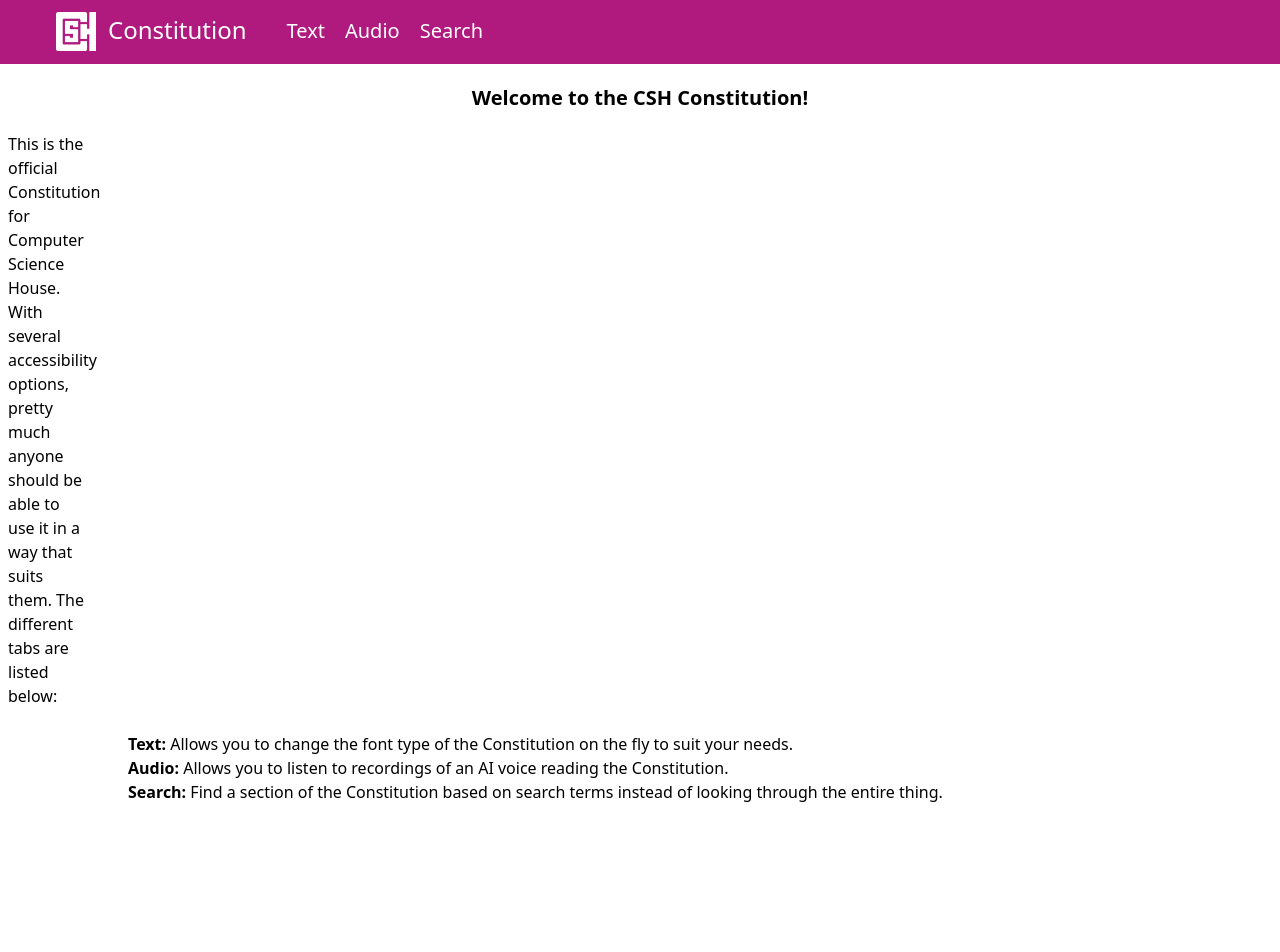
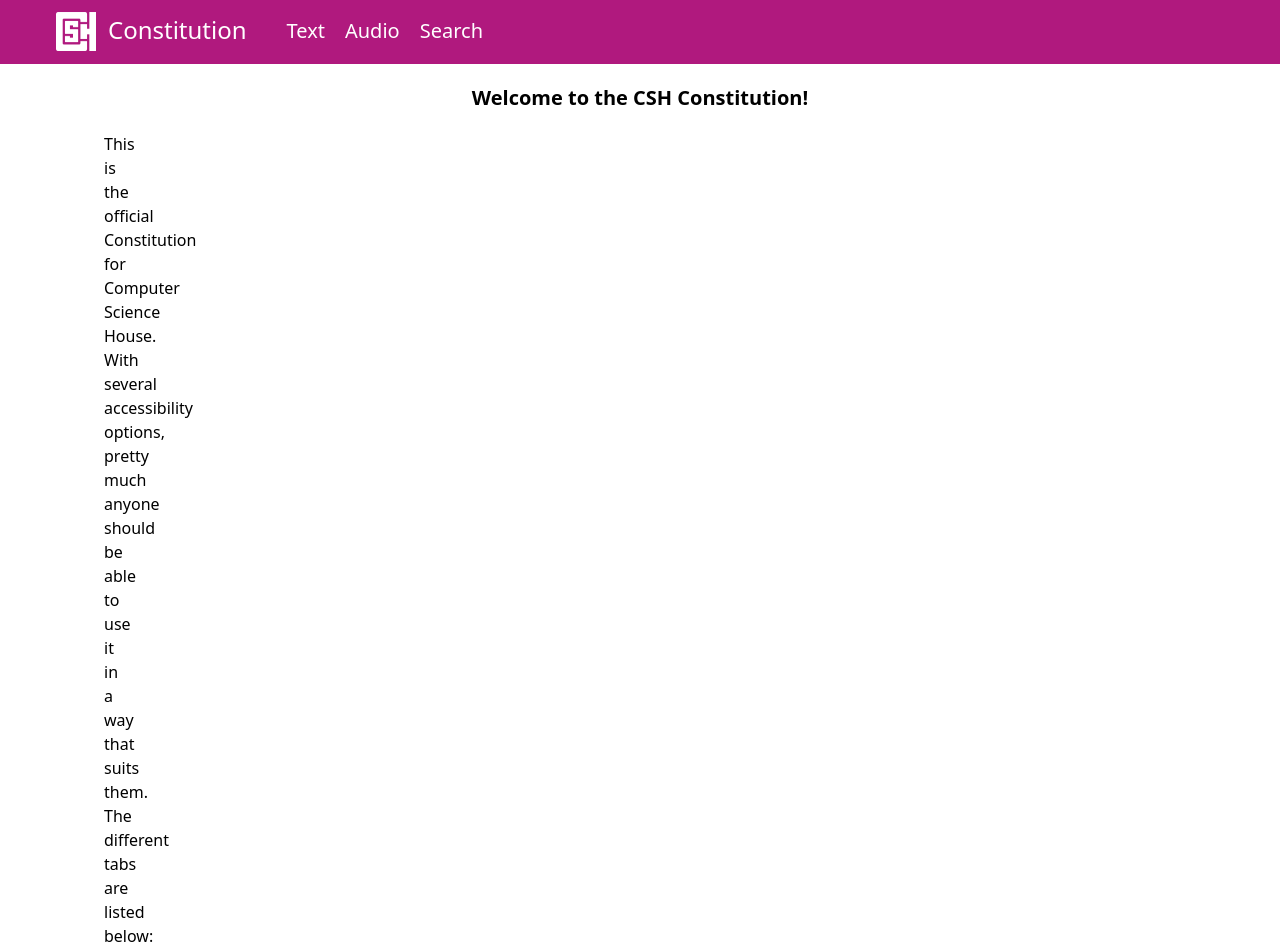
Before and after one commit to Sam-Cordry/Accessible-Constitution, a Next.js app: page / in a window 1280 px wide. Shown: the top 952 px of the page. Before the commit the page ends 804 px from the top, so only its background shows below. Built offline with nearby package versions, Linux system fonts and the light colour scheme.

Commit message:
Fix bulleted list on temporary main page

```diff
--- a/src/app/page.tsx
+++ b/src/app/page.tsx
@@ -12,13 +12,13 @@ export default function Home() {
   return (
     <div>
         <h1 className='text-center font-bold mt-5 text-xl'>Welcome to the CSH Constitution!</h1>
-        <p className='max-w-20 mt-5 mx-2'>
+        <p className='max-w-20 mt-5 mx-2 px-24'>
           This is the official Constitution for Computer Science House.
           With several accessibility options, pretty much anyone should be able to use it in a way that suits them.
           The different tabs are listed below:
         </p>
         <br />
-        <ul className="pl-32">
+        <ul className="pl-32 list-disc">
             <li><strong>Text:</strong> Allows you to change the font type of the Constitution on the fly to suit your needs.</li>
             <li><strong>Audio:</strong> Allows you to listen to recordings of an AI voice reading the Constitution.</li>
             <li><strong>Search:</strong> Find a section of the Constitution based on search terms instead of looking through the entire thing.</li>
```
